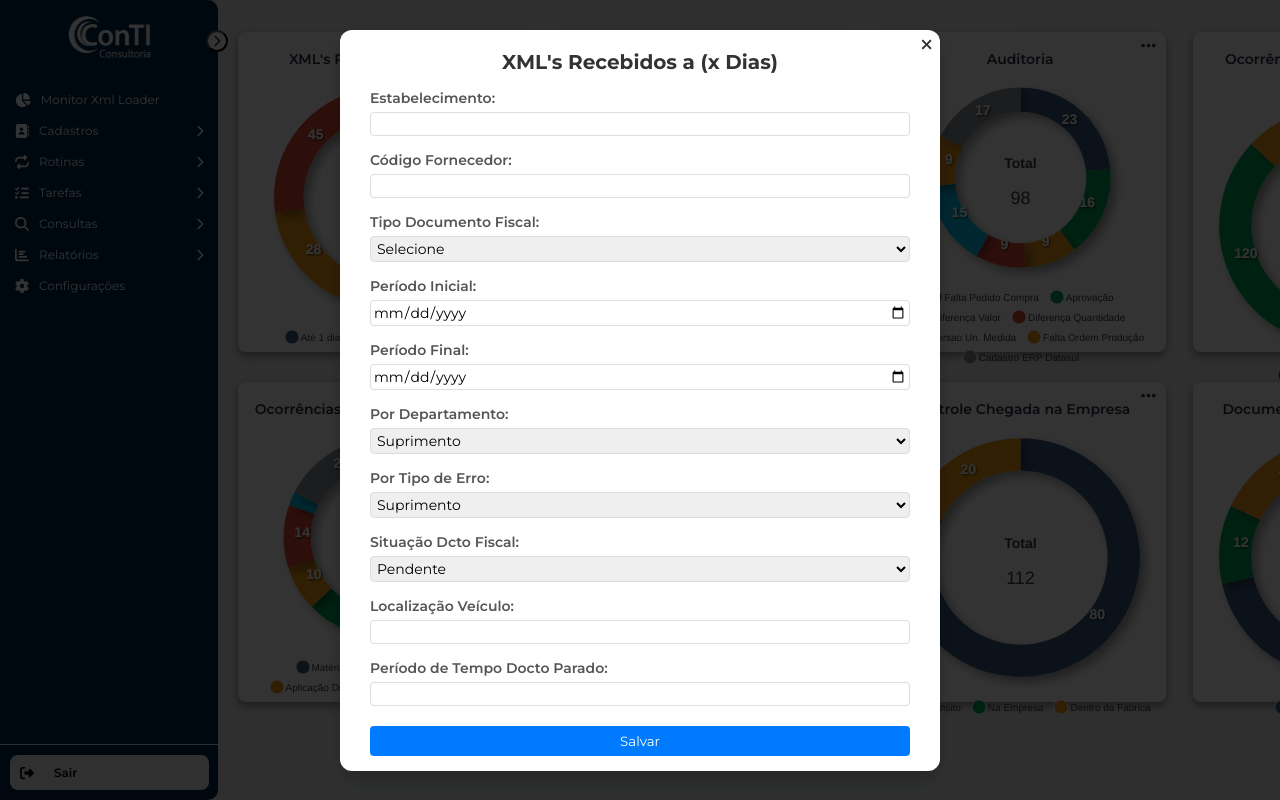
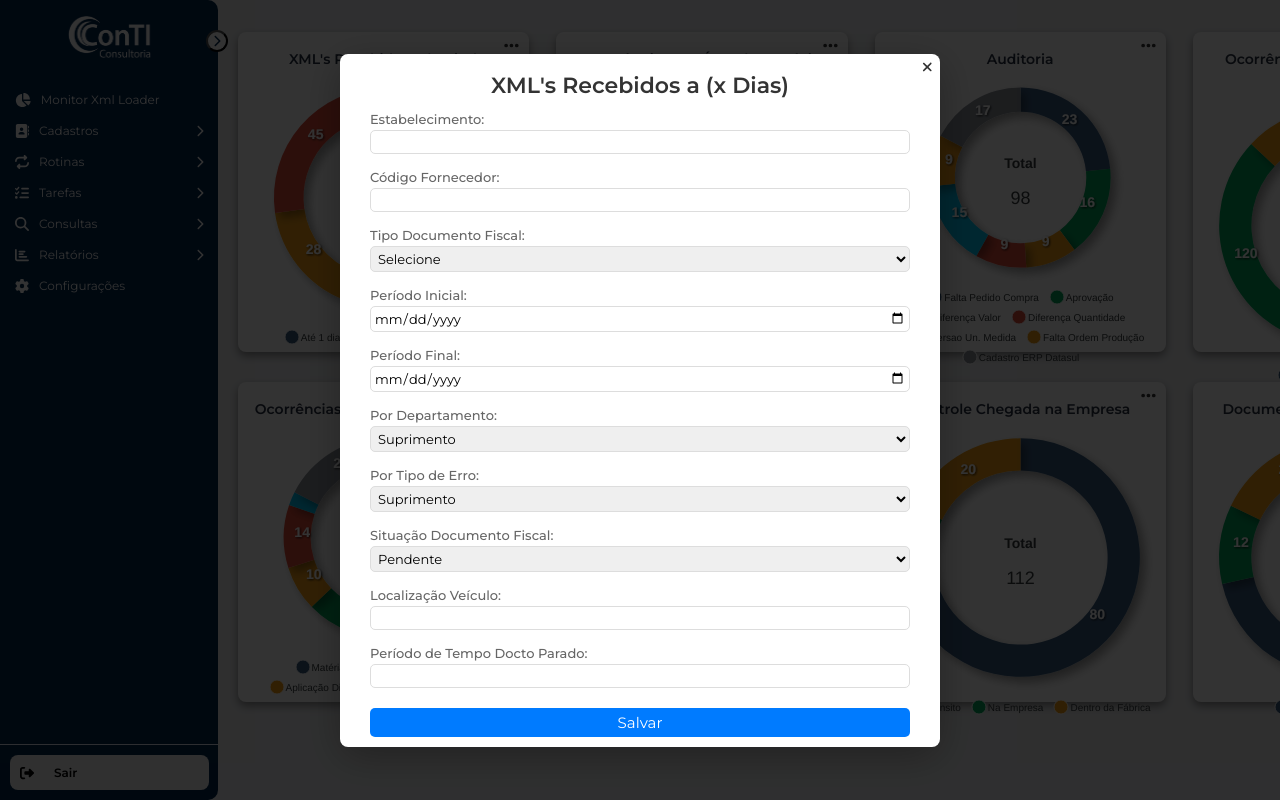
Before and after one commit to hudtadeu/conti-react, a React (Create React App) app: page / in a window 1280 px wide. Both pictures are taken after a click on the element 511 px from the left and 46 px from the top of the page. Shown: the top 800 px of the page. Built offline with nearby package versions, Linux system fonts and the light colour scheme.

Commit message:
Atualização

```diff
--- a/src/components/menu/cadastros/Auditoria.js
+++ b/src/components/menu/cadastros/Auditoria.js
@@ -612,9 +612,12 @@ const Auditoria = () => {
                   <div className="filter">
                     <label>Situação Dcto Fiscal:</label>
                     <select>
-                      <option value="pendente">Pendente</option>
-                      <option value="atualizado">Atualizado</option>
-                      <option value="cancelado">Cancelado</option>
+                    <option value="suprimento">Suprimento</option>
+                      <option value="fiscal">Fiscal</option>
+                      <option value="producao">Produção</option>
+                      <option value="almoxarifado">Almoxarifado</option>
+                      <option value="pcp">PCP</option>
+                      <option value="qualidade">Qualidade</option>
                     </select>
                   </div>
                   <div className="filter">
--- a/src/components/menu/cadastros/ControleChegadaEmpresa.js
+++ b/src/components/menu/cadastros/ControleChegadaEmpresa.js
@@ -607,6 +607,8 @@ const ControleChegadaEmpresa = () => {
                       <option value="fiscal">Fiscal</option>
                       <option value="producao">Produção</option>
                       <option value="almoxarifado">Almoxarifado</option>
+                      <option value="pcp">PCP</option>
+                      <option value="qualidade">Qualidade</option>
                     </select>
                   </div>
                   <div className="filter">
--- a/src/components/menu/cadastros/DetalhesXml.js
+++ b/src/components/menu/cadastros/DetalhesXml.js
@@ -779,6 +779,23 @@ const DetalhesXml = () => {
               <div className="modal-body">
                 <div className="filters">
                   <div className="filter">
+                    <label>Estabelecimento:</label>
+                    <input type="text" />
+                  </div>
+                  <div className="filter">
+                    <label>Código Fornecedor:</label>
+                    <input type="text" />
+                  </div>
+                  <div className="filter">
+                    <label>Tipo Documento Fiscal:</label>
+                    <select>
+                      <option value="">Selecione</option>
+                      <option value="nfe">NFe</option>
+                      <option value="nfs">Nfs</option>
+                      <option value="cte">CTe</option>
+                    </select>
+                  </div>
+                  <div className="filter">
                     <label>Período Inicial:</label>
                     <input type="date" />
                   </div>
@@ -787,33 +804,40 @@ const DetalhesXml = () => {
                     <input type="date" />
                   </div>
                   <div className="filter">
-                  <label>Estabelecimento:</label>
-                  <input type="text" />
-                </div>
-                <div className="filter">
-                  <label>Fornecedor:</label>
-                  <input type="text" />
-                </div>
-                <div className="filter">
-                  <label>Tipo de Documento:</label>
-                  <select>
-                    <option value="">Selecione</option>
-                    <option value="99">Todos</option>
-                    <option value="1">NF-e</option>
-                    <option value="2">CT-e</option>
-                    <option value="3">CT-e OS</option>
-                    <option value="4">NFS-e</option>
-                    <option value="5">NF3e</option>
-                  </select>
-                </div>
-                <div className="filter">
-                  <label>Tipos de Erros:</label>
+                    <label>Por Departamento:</label>
                     <select>
                       <option value="suprimento">Suprimento</option>
                       <option value="fiscal">Fiscal</option>
                       <option value="producao">Produção</option>
                       <option value="almoxarifado">Almoxarifado</option>
                     </select>
+                  </div>
+                  <div className="filter">
+                    <label>Por Tipo de Erro:</label>
+                    <select>
+                      <option value="suprimento">Suprimento</option>
+                      <option value="fiscal">Fiscal</option>
+                      <option value="producao">Produção</option>
+                      <option value="almoxarifado">Almoxarifado</option>
+                      <option value="pcp">PCP</option>
+                      <option value="qualidade">Qualidade</option>
+                    </select>
+                  </div>
+                  <div className="filter">
+                    <label>Situação Dcto Fiscal:</label>
+                    <select>
+                      <option value="pendente">Pendente</option>
+                      <option value="atualizado">Atualizado</option>
+                      <option value="cancelado">Cancelado</option>
+                    </select>
+                  </div>
+                  <div className="filter">
+                    <label>Localização Veículo:</label>
+                    <input type="text" />
+                  </div>
+                  <div className="filter">
+                    <label>Período de Tempo Documento Parado:</label>
+                    <input type="text" />
                   </div>
                 </div>
                 <button className="button-save">Salvar</button>
--- a/src/components/menu/cadastros/DocumentosAtualizadosDia.js
+++ b/src/components/menu/cadastros/DocumentosAtualizadosDia.js
@@ -607,6 +607,8 @@ const DocumentosAtualizadosDia = () => {
                       <option value="fiscal">Fiscal</option>
                       <option value="producao">Produção</option>
                       <option value="almoxarifado">Almoxarifado</option>
+                      <option value="pcp">PCP</option>
+                      <option value="qualidade">Qualidade</option>
                     </select>
                   </div>
                   <div className="filter">
--- a/src/components/menu/cadastros/FluxoDocFiscaisEstabelecimento.js
+++ b/src/components/menu/cadastros/FluxoDocFiscaisEstabelecimento.js
@@ -646,6 +646,8 @@ const FluxoDocFiscaisEstabelecimento = () => {
                       <option value="fiscal">Fiscal</option>
                       <option value="producao">Produção</option>
                       <option value="almoxarifado">Almoxarifado</option>
+                      <option value="pcp">PCP</option>
+                      <option value="qualidade">Qualidade</option>
                     </select>
                   </div>
                   <div className="filter">
--- a/src/components/menu/cadastros/OcorrenciasLinhasProdutos.js
+++ b/src/components/menu/cadastros/OcorrenciasLinhasProdutos.js
@@ -607,6 +607,8 @@ const OcorrenciasLinhasProdutos = () => {
                       <option value="fiscal">Fiscal</option>
                       <option value="producao">Produção</option>
                       <option value="almoxarifado">Almoxarifado</option>
+                      <option value="pcp">PCP</option>
+                      <option value="qualidade">Qualidade</option>
                     </select>
                   </div>
                   <div className="filter">
--- a/src/components/menu/cadastros/OcorrenciasNegocio.js
+++ b/src/components/menu/cadastros/OcorrenciasNegocio.js
@@ -646,6 +646,8 @@ const OcorrenciasNegocio = () => {
                       <option value="fiscal">Fiscal</option>
                       <option value="producao">Produção</option>
                       <option value="almoxarifado">Almoxarifado</option>
+                      <option value="pcp">PCP</option>
+                      <option value="qualidade">Qualidade</option>
                     </select>
                   </div>
                   <div className="filter">
--- a/src/components/menu/cadastros/OcorrenciasTipoDocFiscais.js
+++ b/src/components/menu/cadastros/OcorrenciasTipoDocFiscais.js
@@ -607,6 +607,8 @@ const OcorrenciasTipoDocFiscais = () => {
                       <option value="fiscal">Fiscal</option>
                       <option value="producao">Produção</option>
                       <option value="almoxarifado">Almoxarifado</option>
+                      <option value="pcp">PCP</option>
+                      <option value="qualidade">Qualidade</option>
                     </select>
                   </div>
                   <div className="filter">
--- a/src/components/menu/cadastros/XmlRecebidos.js
+++ b/src/components/menu/cadastros/XmlRecebidos.js
@@ -581,6 +581,7 @@ const XmlRecebidos = () => {
                       <option value="nfe">NFe</option>
                       <option value="nfs">Nfs</option>
                       <option value="cte">CTe</option>
+                      <option value="cte">CTe</option>
                     </select>
                   </div>
                   <div className="filter">
@@ -607,6 +608,8 @@ const XmlRecebidos = () => {
                       <option value="fiscal">Fiscal</option>
                       <option value="producao">Produção</option>
                       <option value="almoxarifado">Almoxarifado</option>
+                      <option value="pcp">PCP</option>
+                      <option value="qualidade">Qualidade</option>
                     </select>
                   </div>
                   <div className="filter">
--- a/src/components/menu/dashboard/Dashboard.js
+++ b/src/components/menu/dashboard/Dashboard.js
@@ -265,11 +265,9 @@ const Dashboard = () => {
                     <label>Tipo Documento Fiscal:</label>
                     <select>
                       <option value="">Selecione</option>
-                      <option value="nfe">NF-e</option>
-                      <option value="cte">CT-e</option>
-                      <option value="cteos">CT-e OS</option>
-                      <option value="nfse">NFS-e</option>
-                      <option value="nf3e">NF3e</option>
+                      <option value="nfe">NFe</option>
+                      <option value="nfs">Nfs</option>
+                      <option value="cte">CTe</option>
                     </select>
                   </div>
                   <div className="filter">
@@ -296,10 +294,12 @@ const Dashboard = () => {
                       <option value="fiscal">Fiscal</option>
                       <option value="producao">Produção</option>
                       <option value="almoxarifado">Almoxarifado</option>
+                      <option value="pcp">PCP</option>
+                      <option value="qualidade">Qualidade</option>
                     </select>
                   </div>
                   <div className="filter">
-                    <label>Situação Dcto Fiscal:</label>
+                    <label>Situação Documento Fiscal:</label>
                     <select>
                       <option value="pendente">Pendente</option>
                       <option value="atualizado">Atualizado</option>
--- a/src/components/menu/dashboard/styleDashboard.css
+++ b/src/components/menu/dashboard/styleDashboard.css
@@ -129,15 +129,14 @@
   .modal-content {
     background: #fff;
     padding: 30px;
-    border-radius: 12px;
+    border-radius: 8px;
     position: relative;
     width: 100%;
     max-width: 600px;
     display: flex;
     flex-direction: column;
     align-items: center;
-    justify-content: center;
-    box-shadow: 0 10px 20px rgba(0, 0, 0, 0.2);
+    box-shadow: 0 10px 40px rgba(0, 0, 0, 0.3);
     animation: fadeIn 0.3s ease-in-out;
   }
 
@@ -154,23 +153,27 @@
 
   .modal-close {
     position: absolute;
-    top: 6px;
+    top: 5px;
     right: 8px;
     background: transparent;
     border: none;
-    font-size: 15px;
+    font-size: 14px;
     cursor: pointer;
     color: #333;
+    transition: color 0.3s ease;
   }
 
   .modal-close:hover {
     color: #ff0000;
+    transform: scale(1.2);
   }
 
   .chart-title-modal {
-    font-size: 20px;
-    margin-top: -10px;
-    margin-bottom: 15px;
+    font-size: 22px;
+    margin-bottom: 12px;
+    margin-top: -12px;
+    color: #333;
+    font-weight: 600;
   }
 
   .modal-body {
@@ -178,13 +181,6 @@
     flex-direction: column;
     width: 100%;
     gap: 20px;
-  }
-
-  .chart-wrapper-modal {
-    width: 100%;
-    display: flex;
-    justify-content: center;
-    align-items: center;
   }
 
   .filters {
@@ -200,36 +196,44 @@
   }
 
   .filter label {
-    font-size: 14px;
-    margin-bottom: 5px;
-    color: #555;
-    font-weight: 550;
+    font-size: 13px;
+    margin-bottom: 3px;
+    color: #666;
+    font-weight: 500;
   }
 
-  .filter input, .filter select {
-    padding: 2px;
-    font-size: 14px;
+  .filter input,
+  .filter select {
+    padding: 3px;
+    font-size: 13px;
     border: 1px solid #ddd;
-    border-radius: 4px;
+    border-radius: 5px;
     width: 100%;
-    max-width: 100%;
+    transition: border-color 0.3s ease;
+  }
+
+  .filter input:focus,
+  .filter select:focus {
+    border-color: #007bff;
+    outline: none;
   }
 
   .button-save {
     background-color: #007bff;
     color: #fff;
     border: none;
-    padding: 7px 14px;
-    border-radius: 4px;
-    font-size: 163x;
+    padding: 5px 6px;
+    border-radius: 5px;
+    font-size: 15px;
     cursor: pointer;
     transition: background-color 0.3s ease;
-    margin-bottom: -15px;
+    margin-bottom: -20px;
   }
 
   .button-save:hover {
     background-color: #0056b3;
   }
+
 
   .modal .apexcharts-legend {
     display: flex;
```
Lines whose indentation alone changed are shown as unchanged.
